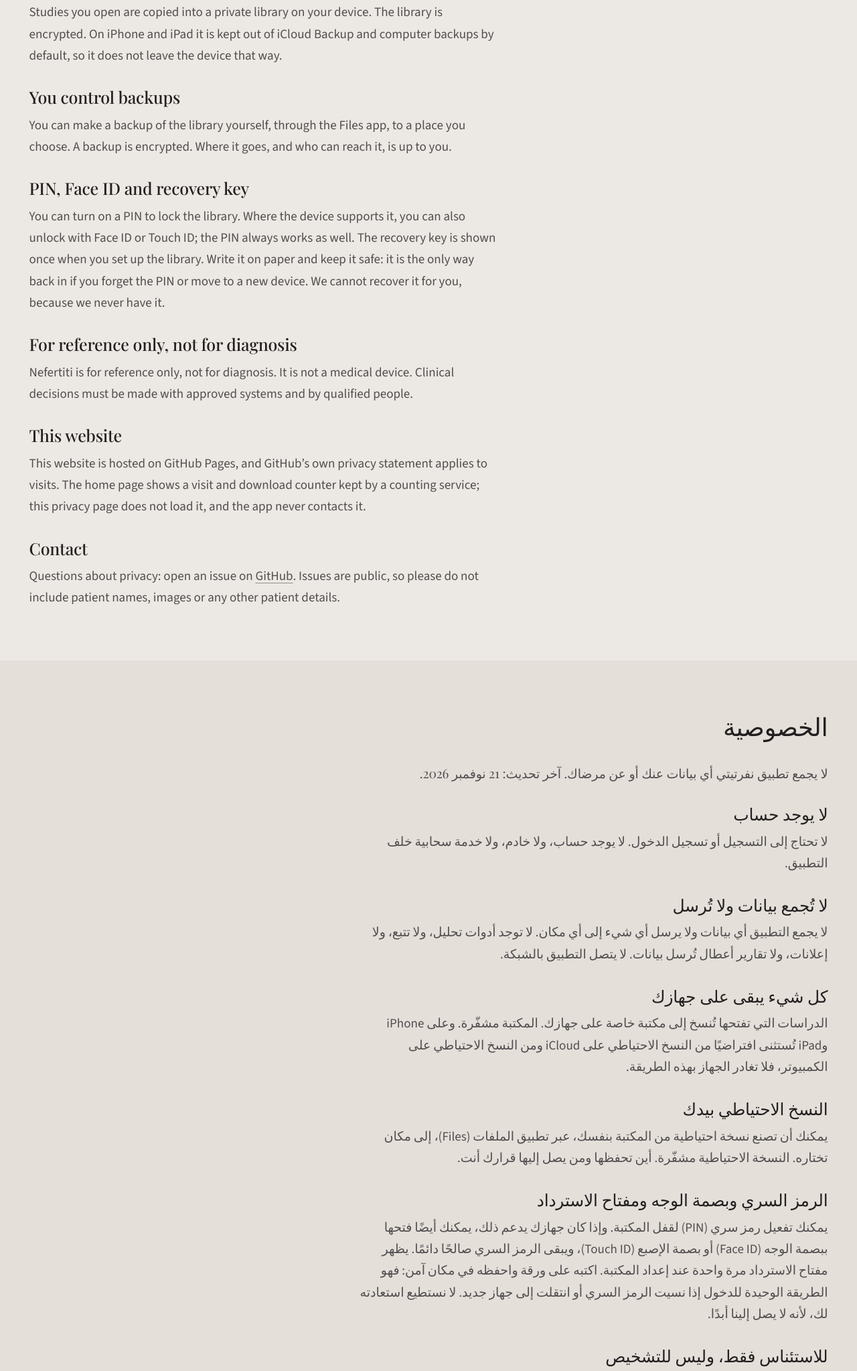
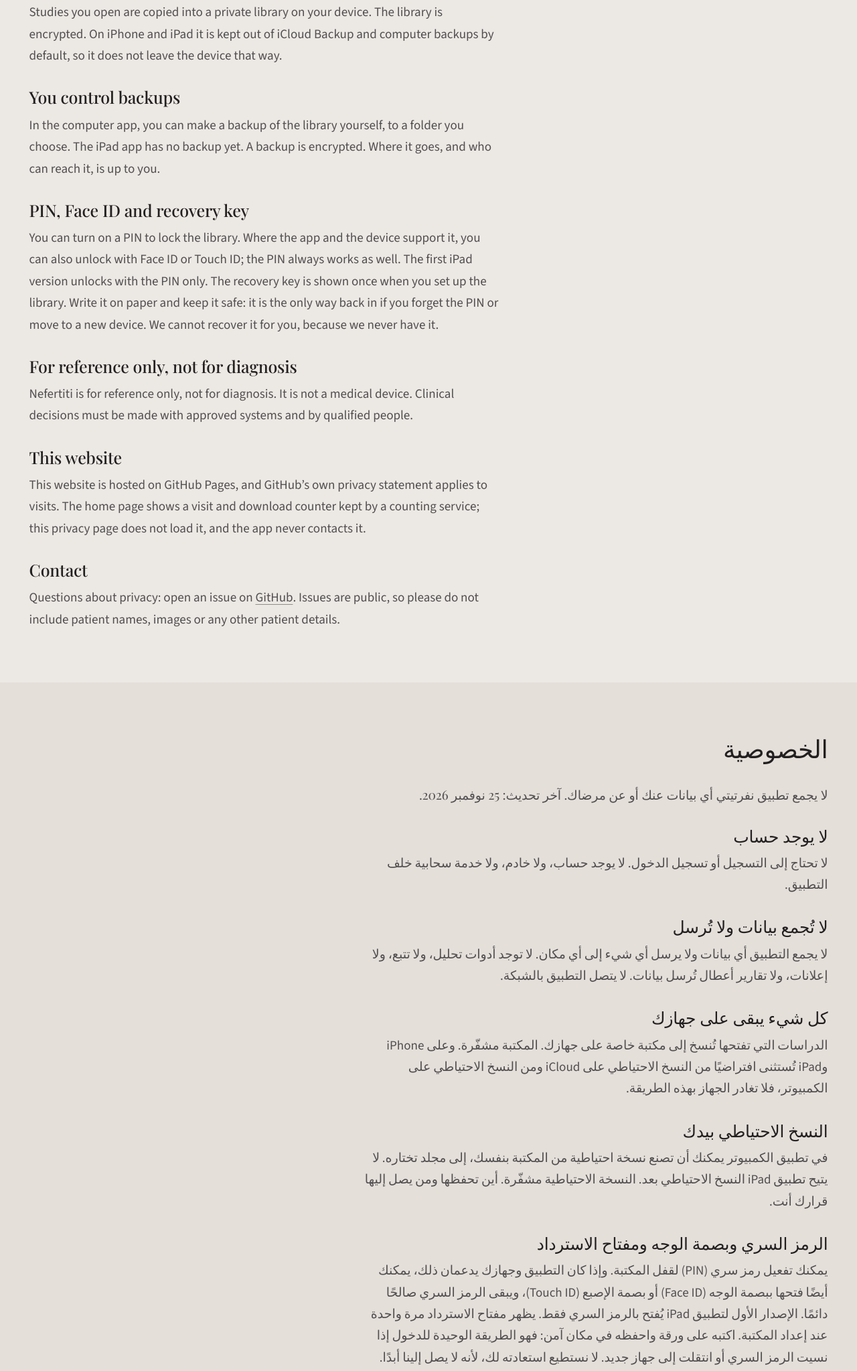
Before and after one commit to Amrkz/Nefertiti-releases, a plain HTML site: page docs/privacy.html in a window 1280 px wide. Shown: the part 583-2630 px from the top of the page at 67% size. Drawn offline with Linux system fonts and the light colour scheme.

Commit message:
Privacy badge in the README; privacy page matches the first iPad version (#6)
The badge is a local SVG (docs/badges/privacy.svg), no outside badge service.
The privacy page now says backup is in the computer app only and the first
iPad version unlocks with the PIN only (EN and AR).


Claude-Session: https://claude.ai/code/session_01Mo1Cg9Ygyx3CvZyqRdsdez

Co-authored-by: Claude Opus 5.5 <noreply@anthropic.com>

```diff
--- a/docs/privacy.html
+++ b/docs/privacy.html
@@ -29,7 +29,7 @@
   <main id="main">
     <section class="bande page-top" id="en">
       <h2 class="section-titre">Privacy</h2>
-      <p class="lede">Nefertiti does not collect anything about you or your patients. Last updated 21 November 2026.</p>
+      <p class="lede">Nefertiti does not collect anything about you or your patients. Last updated 25 November 2026.</p>
       <div class="prose">
         <h3 class="sub-titre">No account</h3>
         <p>You do not sign up or sign in. There is no account, no server and no cloud service behind the app.</p>
@@ -41,10 +41,10 @@
         <p>Studies you open are copied into a private library on your device. The library is encrypted. On iPhone and iPad it is kept out of iCloud Backup and computer backups by default, so it does not leave the device that way.</p>
 
         <h3 class="sub-titre">You control backups</h3>
-        <p>You can make a backup of the library yourself, through the Files app, to a place you choose. A backup is encrypted. Where it goes, and who can reach it, is up to you.</p>
+        <p>In the computer app, you can make a backup of the library yourself, to a folder you choose. The iPad app has no backup yet. A backup is encrypted. Where it goes, and who can reach it, is up to you.</p>
 
         <h3 class="sub-titre">PIN, Face ID and recovery key</h3>
-        <p>You can turn on a PIN to lock the library. Where the device supports it, you can also unlock with Face ID or Touch ID; the PIN always works as well. The recovery key is shown once when you set up the library. Write it on paper and keep it safe: it is the only way back in if you forget the PIN or move to a new device. We cannot recover it for you, because we never have it.</p>
+        <p>You can turn on a PIN to lock the library. Where the app and the device support it, you can also unlock with Face ID or Touch ID; the PIN always works as well. The first iPad version unlocks with the PIN only. The recovery key is shown once when you set up the library. Write it on paper and keep it safe: it is the only way back in if you forget the PIN or move to a new device. We cannot recover it for you, because we never have it.</p>
 
         <h3 class="sub-titre">For reference only, not for diagnosis</h3>
         <p>Nefertiti is for reference only, not for diagnosis. It is not a medical device. Clinical decisions must be made with approved systems and by qualified people.</p>
@@ -59,7 +59,7 @@
 
     <section class="bande band--paper-high" id="ar" lang="ar" dir="rtl">
       <h2 class="section-titre">الخصوصية</h2>
-      <p class="lede">لا يجمع تطبيق نفرتيتي أي بيانات عنك أو عن مرضاك. آخر تحديث: 21 نوفمبر 2026.</p>
+      <p class="lede">لا يجمع تطبيق نفرتيتي أي بيانات عنك أو عن مرضاك. آخر تحديث: 25 نوفمبر 2026.</p>
       <div class="prose">
         <h3 class="sub-titre">لا يوجد حساب</h3>
         <p>لا تحتاج إلى التسجيل أو تسجيل الدخول. لا يوجد حساب، ولا خادم، ولا خدمة سحابية خلف التطبيق.</p>
@@ -71,10 +71,10 @@
         <p>الدراسات التي تفتحها تُنسخ إلى مكتبة خاصة على جهازك. المكتبة مشفّرة. وعلى iPhone وiPad تُستثنى افتراضيًا من النسخ الاحتياطي على iCloud ومن النسخ الاحتياطي على الكمبيوتر، فلا تغادر الجهاز بهذه الطريقة.</p>
 
         <h3 class="sub-titre">النسخ الاحتياطي بيدك</h3>
-        <p>يمكنك أن تصنع نسخة احتياطية من المكتبة بنفسك، عبر تطبيق الملفات (Files)، إلى مكان تختاره. النسخة الاحتياطية مشفّرة. أين تحفظها ومن يصل إليها قرارك أنت.</p>
+        <p>في تطبيق الكمبيوتر يمكنك أن تصنع نسخة احتياطية من المكتبة بنفسك، إلى مجلد تختاره. لا يتيح تطبيق iPad النسخ الاحتياطي بعد. النسخة الاحتياطية مشفّرة. أين تحفظها ومن يصل إليها قرارك أنت.</p>
 
         <h3 class="sub-titre">الرمز السري وبصمة الوجه ومفتاح الاسترداد</h3>
-        <p>يمكنك تفعيل رمز سري (PIN) لقفل المكتبة. وإذا كان جهازك يدعم ذلك، يمكنك أيضًا فتحها ببصمة الوجه (Face ID) أو بصمة الإصبع (Touch ID)، ويبقى الرمز السري صالحًا دائمًا. يظهر مفتاح الاسترداد مرة واحدة عند إعداد المكتبة. اكتبه على ورقة واحفظه في مكان آمن: فهو الطريقة الوحيدة للدخول إذا نسيت الرمز السري أو انتقلت إلى جهاز جديد. لا نستطيع استعادته لك، لأنه لا يصل إلينا أبدًا.</p>
+        <p>يمكنك تفعيل رمز سري (PIN) لقفل المكتبة. وإذا كان التطبيق وجهازك يدعمان ذلك، يمكنك أيضًا فتحها ببصمة الوجه (Face ID) أو بصمة الإصبع (Touch ID)، ويبقى الرمز السري صالحًا دائمًا. الإصدار الأول لتطبيق iPad يُفتح بالرمز السري فقط. يظهر مفتاح الاسترداد مرة واحدة عند إعداد المكتبة. اكتبه على ورقة واحفظه في مكان آمن: فهو الطريقة الوحيدة للدخول إذا نسيت الرمز السري أو انتقلت إلى جهاز جديد. لا نستطيع استعادته لك، لأنه لا يصل إلينا أبدًا.</p>
 
         <h3 class="sub-titre">للاستئناس فقط، وليس للتشخيص</h3>
         <p>نفرتيتي للاستئناس فقط، وليس للتشخيص. وهو ليس جهازًا طبيًا. يجب أن تُتخذ القرارات السريرية باستخدام أنظمة معتمدة ومن قِبل أشخاص مؤهلين.</p>
```
Also changed, not shown: docs/badges/privacy.svg (added), 1 other file.
